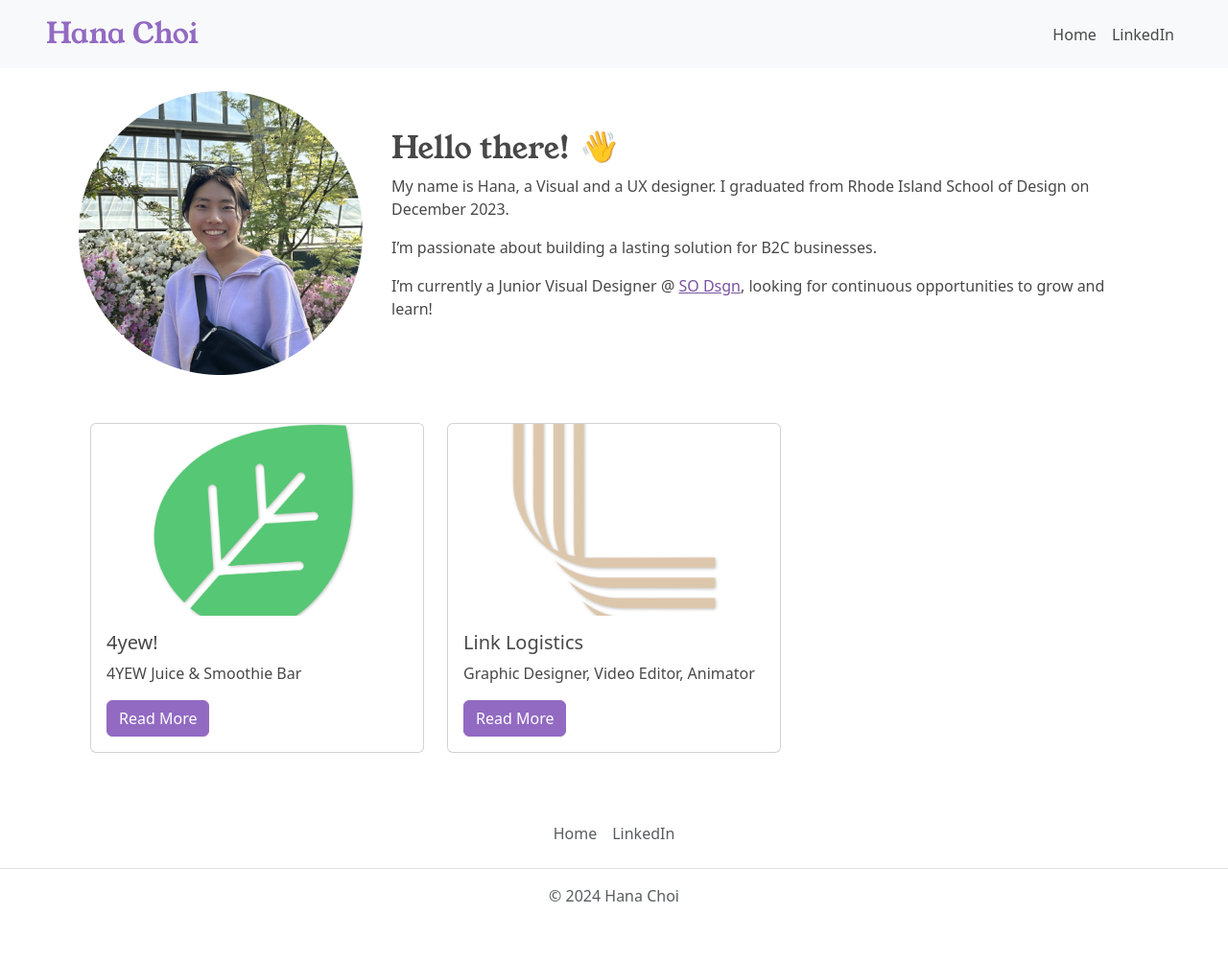
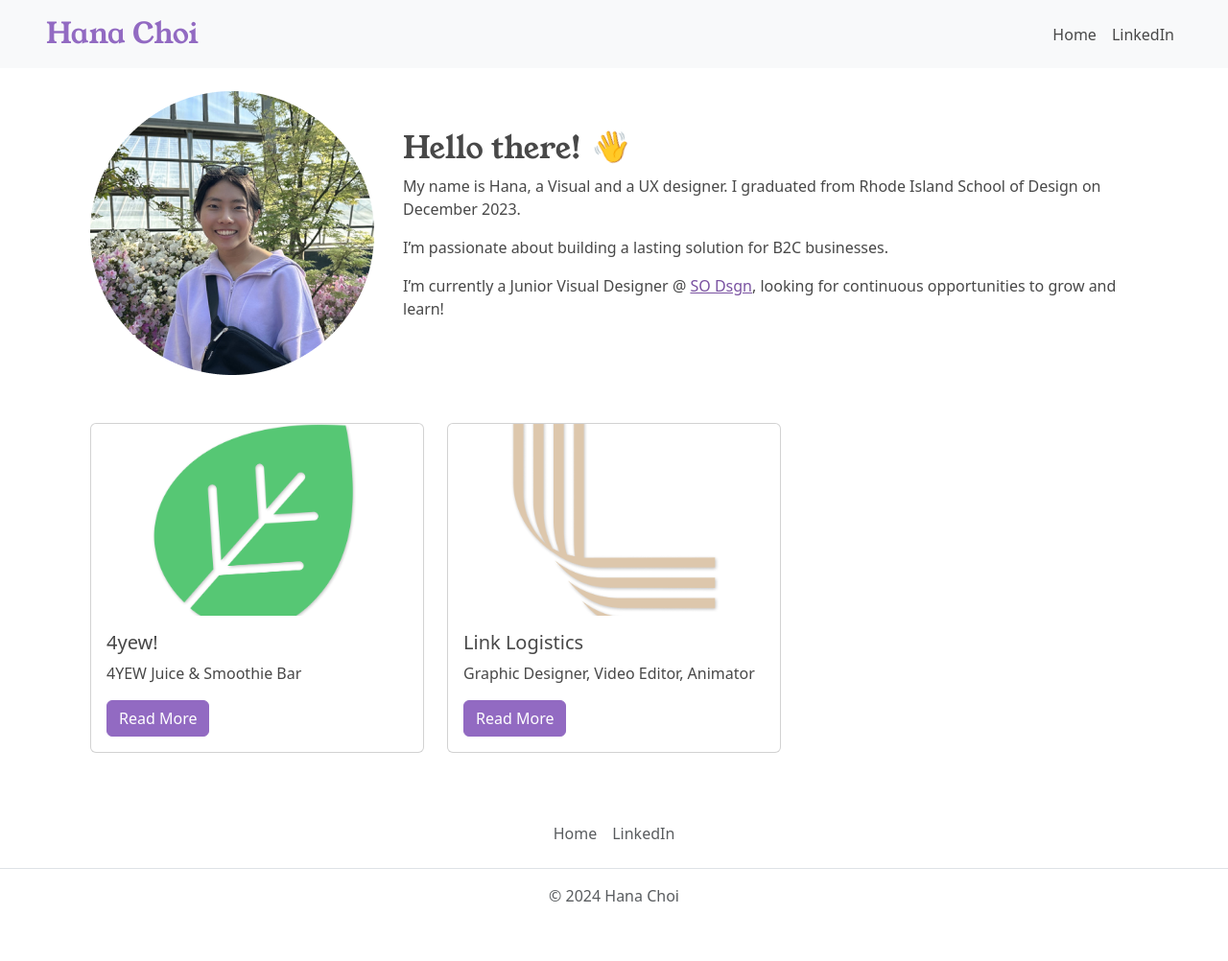
Before and after one commit to hchoi6613/hchoi6613.github.io, a Jekyll site: the page built from index.markdown, in a window 1280 px wide. Shown: the whole page at 96% size. Built offline with Jekyll 4.4.1, drawn with Linux system fonts in a browser that asks for light colours.

Commit message:
Add padding

```diff
--- a/assets/css/layout.css
+++ b/assets/css/layout.css
@@ -6,6 +6,7 @@
     align-items: center;
     position: relative;
     margin-bottom: 50px;
+    margin-left: 12px;
 }
 
 /* Flexbox Utility Classes */
```
